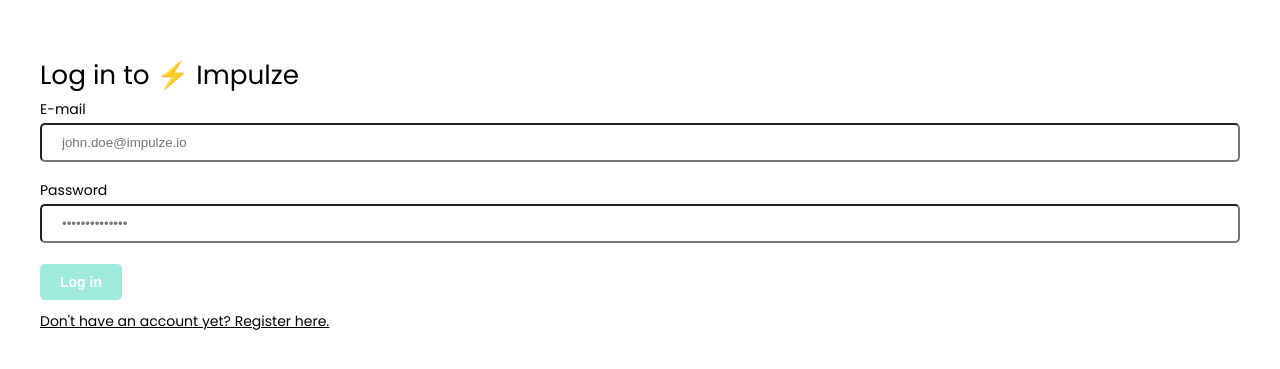
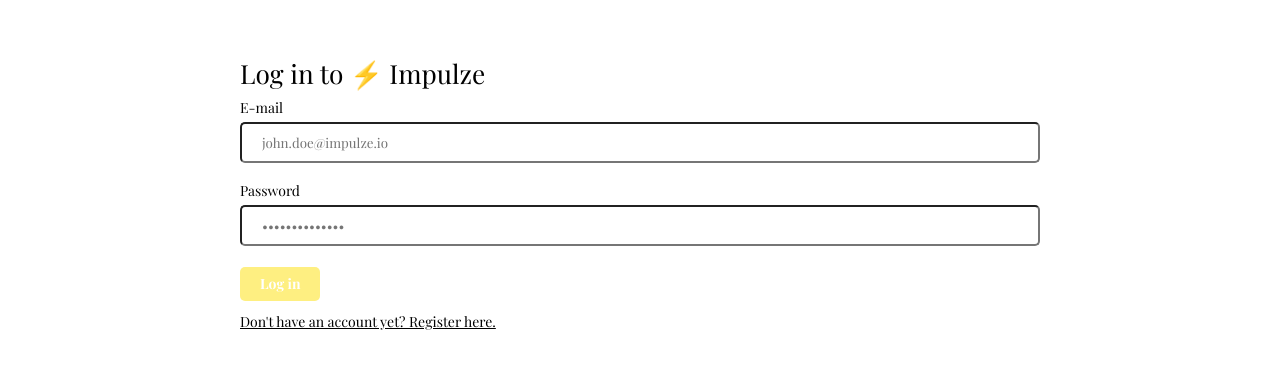
Before and after one commit to jstavanja/impulze-client, a Vue app: page /login in a window 1280 px wide. Shown: the part 205-574 px from the top of the page. Built offline with nearby package versions, Linux system fonts and the light colour scheme; no server answers.

Commit message:
feat: :lipstick: facelift the UI with some new designs

```diff
--- a/index.html
+++ b/index.html
@@ -7,7 +7,7 @@
   <meta name="viewport" content="width=device-width, initial-scale=1.0" />
   <link rel="preconnect" href="https://fonts.googleapis.com">
   <link rel="preconnect" href="https://fonts.gstatic.com" crossorigin>
-  <link href="https://fonts.googleapis.com/css2?family=Poppins:wght@400;700&display=swap" rel="stylesheet">
+  <link href="https://fonts.googleapis.com/css2?family=Playfair Display:wght@400;700&display=swap" rel="stylesheet">
   <title>Impulze | Dashboard</title>
 </head>
 
--- a/src/components/ActiveImpulzeList.vue
+++ b/src/components/ActiveImpulzeList.vue
@@ -47,7 +47,7 @@
 
 .active-impulze-list__title {
   margin-bottom: $spacing-2;
-  font-size: $font-size-lg;
+  font-size: $font-size-md;
   font-weight: bold;
 }
 
--- a/src/components/Header.vue
+++ b/src/components/Header.vue
@@ -44,6 +44,10 @@
 @import '../styles/variables';
 @import '../styles/mixins';
 
+header {
+  margin-top: $spacing-4;
+}
+
 .header__wrapper {
   @include limit-max-width;
   display: flex;
--- a/src/components/atoms/Pill.vue
+++ b/src/components/atoms/Pill.vue
@@ -42,12 +42,12 @@
 
 .pill {
   border-radius: $border-radius;
-  padding: 5px 10px;
+  font-size: $font-size-sm;
+  padding: 6px 10px;
 }
 
 .pill--primary {
   background-color: $primary-300;
-  color: $white;
 }
 
 .pill--secondary {
--- a/src/pages/Home.vue
+++ b/src/pages/Home.vue
@@ -43,9 +43,14 @@
 
 body,
 HTML {
-  font-family: 'Poppins', sans-serif;
+  font-family: $font-family-primary;
   color: $black;
   font-size: 14px;
+}
+
+p, button, span, a, input {
+  font-family: $font-family-primary;
+  line-height: 1;
 }
 
 .app-content {
--- a/src/styles/_variables.scss
+++ b/src/styles/_variables.scss
@@ -1,13 +1,13 @@
-$primary-50: #eafaf8;
-$primary-100: #c5f2ea;
-$primary-200: #9feadd;
-$primary-300: #7ae1d0;
-$primary-400: #54d9c3;
-$primary-500: #2fd0b5;
-$primary-600: #25a791;
-$primary-700: #1c7d6d;
-$primary-800: #135348;
-$primary-900: #092a24;
+$primary-50: #fffce6;
+$primary-100: #fef5b3;
+$primary-200: #feef81;
+$primary-300: #fee84e;
+$primary-400: #fde21b;
+$primary-500: #e4c802;
+$primary-600: #b19c01;
+$primary-700: #7e6f01;
+$primary-800: #4c4301;
+$primary-900: #191600;
 
 $secondary-50: #ecf9f7;
 $secondary-100: #c9ede8;
@@ -94,3 +94,5 @@
 $spacing-72: 18rem;
 $spacing-80: 20rem;
 $spacing-96: 24rem;
+
+$font-family-primary: 'Playfair Display', sans-serif;
--- a/src/styles/mixins.scss
+++ b/src/styles/mixins.scss
@@ -1,5 +1,5 @@
 @mixin limit-max-width {
-  max-width: 1200px;
+  max-width: 800px;
   margin: 0 auto;
 }
 
```
